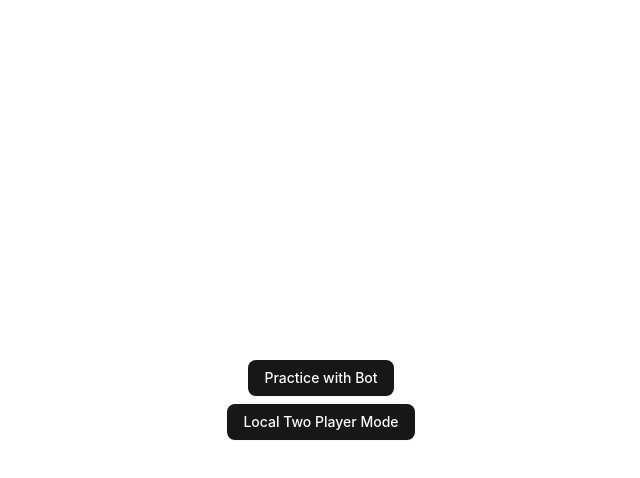
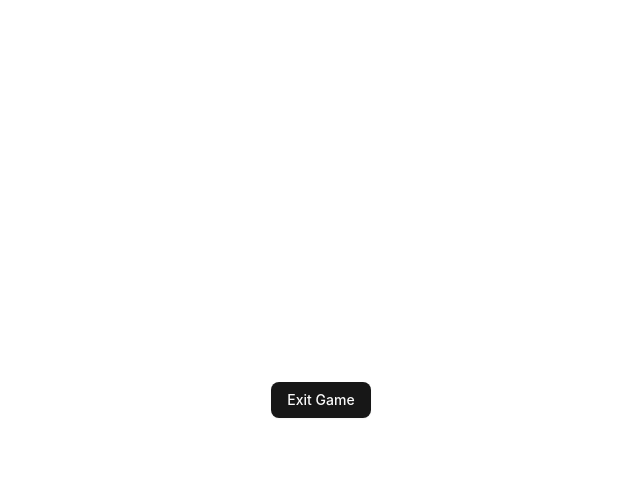
Before and after one commit to voidst1/tic-tac-toe-react-redux-rust, a React (Vite) app in the folder react-app/: page / in a window 1280 px wide. Both pictures are taken after a click on the button "Practice with Bot". Shown: the top 478 px of the page, without its empty margins (319-959 px from the left). Built offline with nearby package versions, Linux system fonts and the light colour scheme.

Commit message:
Add tic tac toe slice and implement page navigation

```diff
--- a/react-app/src/GameApp.tsx
+++ b/react-app/src/GameApp.tsx
@@ -1,7 +1,13 @@
 import type { JSX } from "react"
+import { useAppSelector } from "@/app/hooks"
 import { MainMenu } from "@/features/tic-tac-toe/pages/MainMenu"
 import { GamePage } from "@/features/tic-tac-toe/pages/GamePage"
+import {
+  GameStatus,
+  selectGameStatus,
+} from "@/features/tic-tac-toe/ticTacToeSlice"
 
-export const App = (): JSX.Element => (
-  <>{true ? <MainMenu /> : <GamePage />}</>
-)
+export const App = (): JSX.Element => {
+  const gameStatus = useAppSelector(selectGameStatus)
+  return <>{gameStatus === GameStatus.MainMenu ? <MainMenu /> : <GamePage />}</>
+}
--- a/react-app/src/app/store.ts
+++ b/react-app/src/app/store.ts
@@ -3,10 +3,11 @@ import { combineSlices, configureStore } from "@reduxjs/toolkit"
 import { setupListeners } from "@reduxjs/toolkit/query"
 import { counterSlice } from "../features/counter/counterSlice"
 import { quotesApiSlice } from "../features/quotes/quotesApiSlice"
+import { ticTacToeSlice } from "@/features/tic-tac-toe/ticTacToeSlice"
 
 // `combineSlices` automatically combines the reducers using
 // their `reducerPath`s, therefore we no longer need to call `combineReducers`.
-const rootReducer = combineSlices(counterSlice, quotesApiSlice)
+const rootReducer = combineSlices(counterSlice, quotesApiSlice, ticTacToeSlice)
 // Infer the `RootState` type from the root reducer
 export type RootState = ReturnType<typeof rootReducer>
 
--- a/react-app/src/features/tic-tac-toe/pages/GamePage.tsx
+++ b/react-app/src/features/tic-tac-toe/pages/GamePage.tsx
@@ -1,8 +1,13 @@
 import type { JSX } from "react"
+import { useAppDispatch } from "@/app/hooks"
 import { Button } from "@/components/ui/button"
+import { exitGame } from "../ticTacToeSlice"
 
-export const GamePage = (): JSX.Element => (
-  <div className="flex flex-col items-center justify-center min-h-svh">
-    <Button>Exit Game</Button>
-  </div>
-)
+export const GamePage = (): JSX.Element => {
+  const dispatch = useAppDispatch()
+  return (
+    <div className="flex flex-col items-center justify-center min-h-svh">
+      <Button onClick={() => dispatch(exitGame())}>Exit Game</Button>
+    </div>
+  )
+}
--- a/react-app/src/features/tic-tac-toe/pages/MainMenu.tsx
+++ b/react-app/src/features/tic-tac-toe/pages/MainMenu.tsx
@@ -1,9 +1,16 @@
 import type { JSX } from "react"
+import { useAppDispatch } from "@/app/hooks"
 import { Button } from "@/components/ui/button"
+import { startGame } from "../ticTacToeSlice"
 
-export const MainMenu = (): JSX.Element => (
-  <div className="flex flex-col items-center justify-center min-h-svh gap-y-2">
-    <Button>Practice with Bot</Button>
-    <Button>Local Two Player Mode</Button>
-  </div>
-)
+export const MainMenu = (): JSX.Element => {
+  const dispatch = useAppDispatch()
+  return (
+    <div className="flex flex-col items-center justify-center min-h-svh gap-y-2">
+      <Button onClick={() => dispatch(startGame())}>Practice with Bot</Button>
+      <Button onClick={() => dispatch(startGame())}>
+        Local Two Player Mode
+      </Button>
+    </div>
+  )
+}
--- /dev/null
+++ b/react-app/src/features/tic-tac-toe/ticTacToeSlice.ts
@@ -0,0 +1,34 @@
+import { createAppSlice } from "@/app/createAppSlice"
+
+export enum GameStatus {
+  MainMenu,
+  GameStarted,
+  GameEnded,
+}
+
+export type TicTacToeSliceState = {
+  gameStatus: GameStatus
+}
+
+const initialState: TicTacToeSliceState = {
+  gameStatus: GameStatus.MainMenu,
+}
+
+export const ticTacToeSlice = createAppSlice({
+  name: "ticTacToe",
+  initialState,
+  reducers: create => ({
+    startGame: create.reducer(state => {
+      state.gameStatus = GameStatus.GameStarted
+    }),
+    exitGame: create.reducer(() => {
+      return initialState
+    }),
+  }),
+  selectors: {
+    selectGameStatus: state => state.gameStatus,
+  },
+})
+
+export const { startGame, exitGame } = ticTacToeSlice.actions
+export const { selectGameStatus } = ticTacToeSlice.selectors
```
